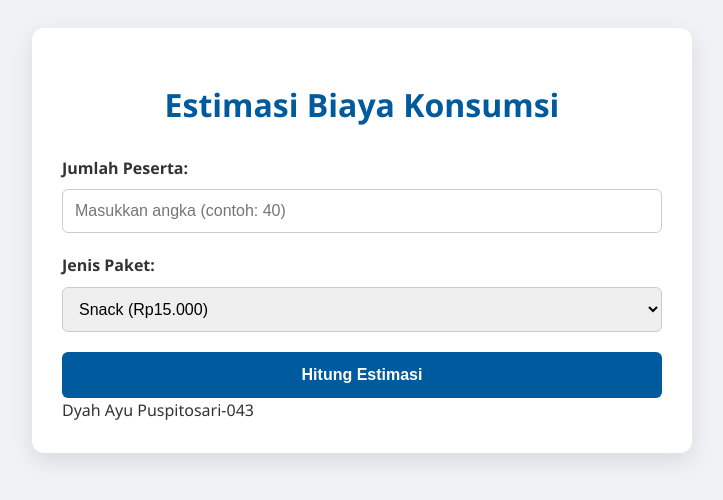
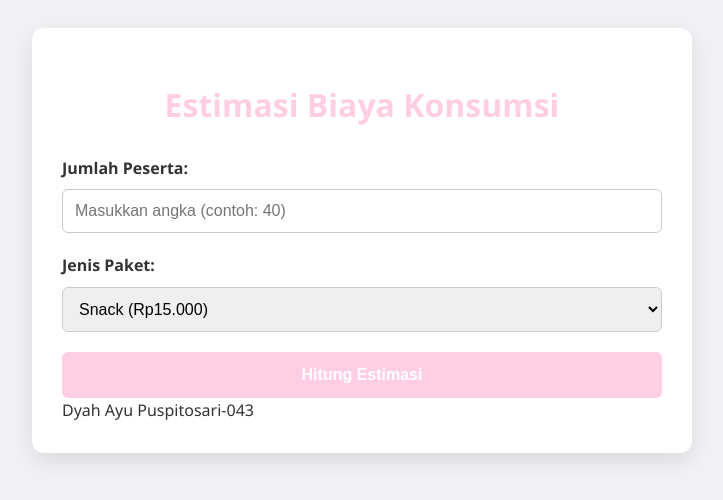
Before and after one commit to dyahayup22/repo-mini-project-043, a plain HTML site: page index.html in a window 1280 px wide. Shown: the whole page, without its empty margins (278-1001 px from the left). Drawn offline with Linux system fonts and the light colour scheme.

Commit message:
Change header and button colors in index.html

```diff
--- a/index.html
+++ b/index.html
@@ -7,19 +7,19 @@
     <style>
         body { font-family: 'Segoe UI', Tahoma, Geneva, Verdana, sans-serif; line-height: 1.6; padding: 20px; background-color: #f0f2f5; color: #333; }
         .container { max-width: 600px; margin: auto; background: white; padding: 30px; border-radius: 12px; box-shadow: 0 8px 24px rgba(0,0,0,0.1); }
-        h1 { color: #005a9e; text-align: center; margin-bottom: 25px; }
+        h1 { color: #FFCEE3; text-align: center; margin-bottom: 25px; }
 
         .form-group { margin-bottom: 20px; }
         label { display: block; font-weight: bold; margin-bottom: 8px; }
         input, select { width: 100%; padding: 12px; border: 1px solid #ccc; border-radius: 6px; box-sizing: border-box; font-size: 16px; }
 
-        button { width: 100%; padding: 14px; background-color: #005a9e; color: white; border: none; border-radius: 6px; cursor: pointer; font-size: 16px; font-weight: bold; transition: background 0.3s; }
-        button:hover { background-color: #004578; }
+        button { width: 100%; padding: 14px; background-color: #FFCEE3; color: white; border: none; border-radius: 6px; cursor: pointer; font-size: 16px; font-weight: bold; transition: background 0.3s; }
+        button:hover { background-color: #fbb8d5; }
 
         #result-container { margin-top: 25px; display: none; }
         pre { background: #f4f4f4; padding: 15px; border-radius: 8px; border: 1px solid #ddd; font-size: 14px; overflow-x: auto; white-space: pre-wrap; word-wrap: break-word; }
 
-        .loader { text-align: center; display: none; color: #005a9e; font-weight: bold; }
+        .loader { text-align: center; display: none; color: #FFCEE3; font-weight: bold; }
     </style>
 </head>
 <body>
```
